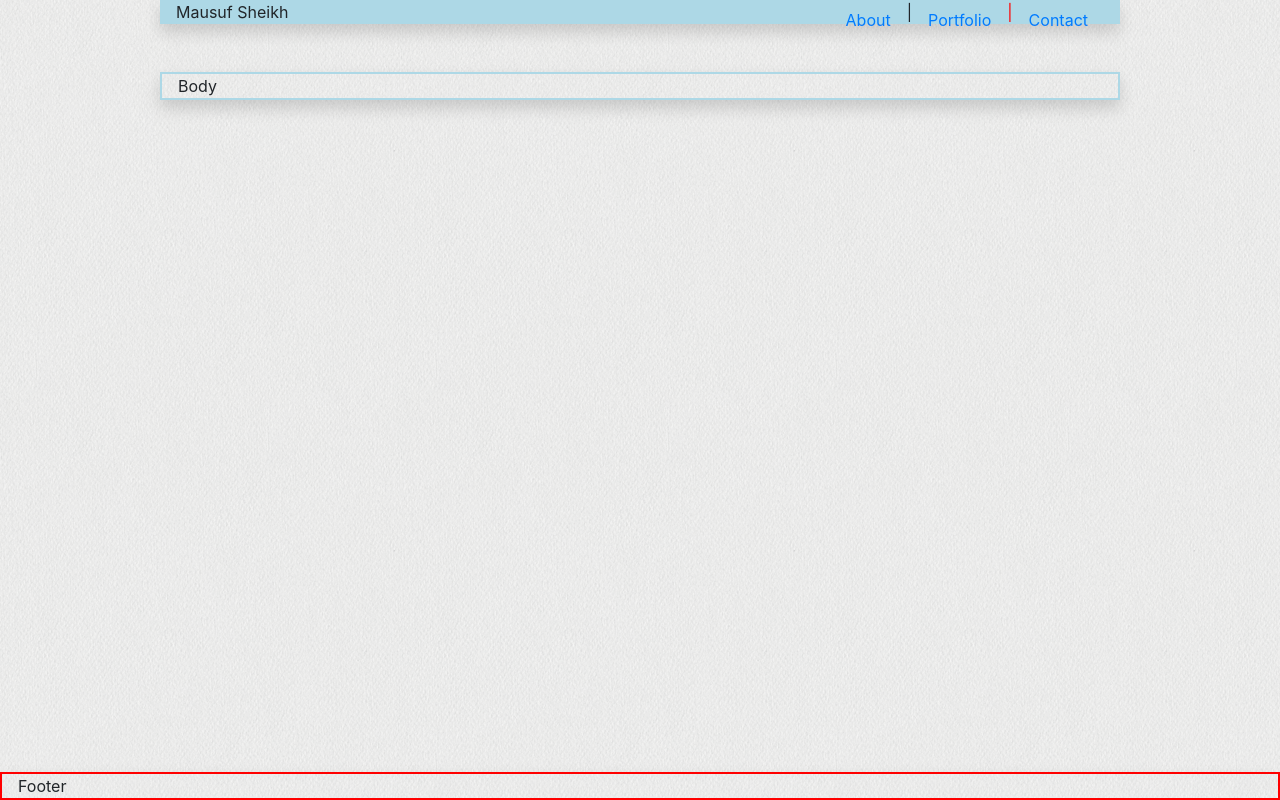
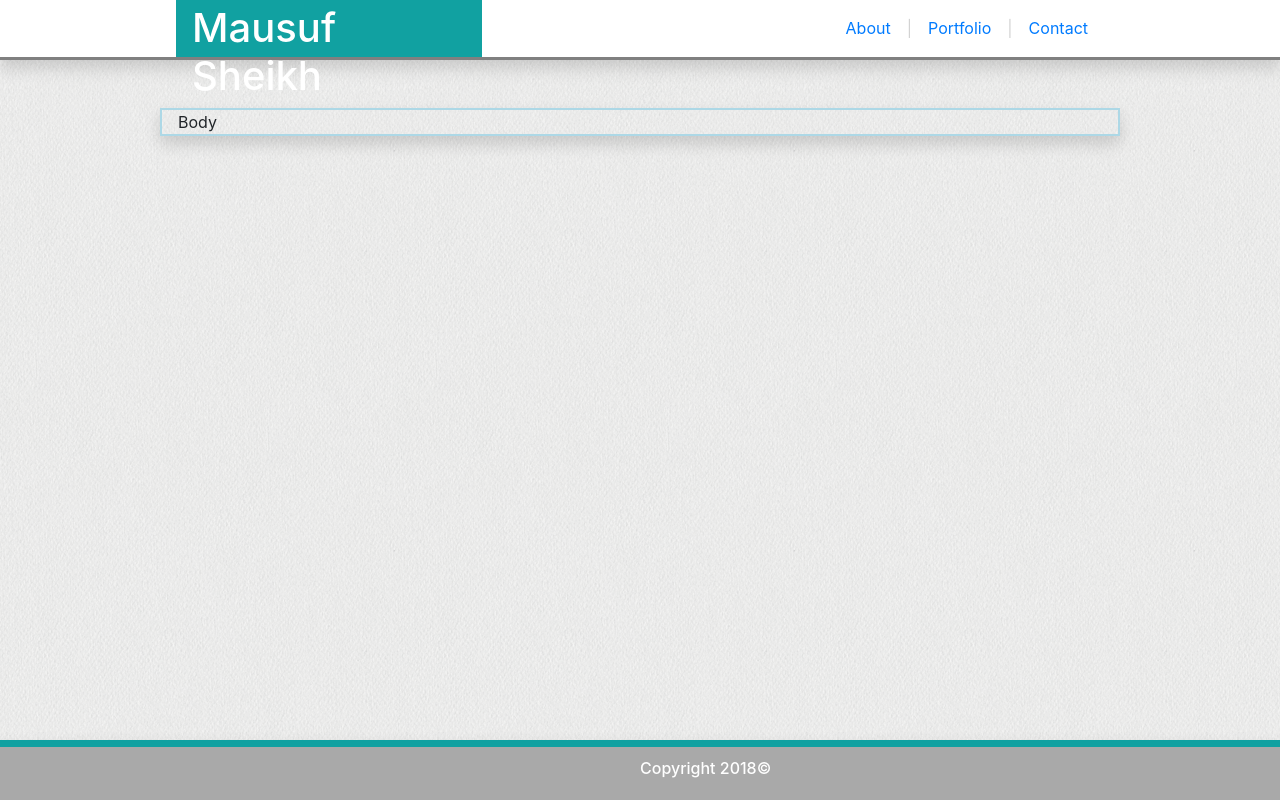
Before and after one commit to mausuf/Bootstrap-Portfolio, a plain HTML site: page index.html in a window 1280 px wide. Drawn offline with nearby package versions, Linux system fonts and the light colour scheme.

Commit message:
additional style

```diff
--- a/assets/css/style.css
+++ b/assets/css/style.css
@@ -6,11 +6,24 @@ body {
   width: 100%;
 }
 
+.my-header-class {
+  border-bottom: gray 3px solid
+}
 
 .my-index-class, .row  {
   border: 2px solid lightblue;
 }
 
 .my-footer-class {
-  border: 2px solid red;
+  background: darkgray;
+  border-top: 7px solid rgb(17,161,161);
+  height: 60px;
+  margin-left: 10%
+
 }
+
+.my-nav-sep {
+  color: lightgray;
+  font-size: 16px;
+  color
+}
--- a/index.html
+++ b/index.html
@@ -19,34 +19,38 @@
 
     <link rel="stylesheet" type="text/css" media="screen" href="assets/css/style.css" />
 
-    <title>Hello, world!</title>
+    <title>Mausuf Sheikh</title>
   </head>
   <body>
     <!-- Body Start -->
 
     <div class="container.fluid">
-        <div class="mx-auto px-3 sticky-top shadow" style="width: 960px; background: lightblue">Mausuf Sheikh
-          <ul class="nav float-right">
+      <div class="sticky-top shadow my-header-class" style="background:white; height:60px"> <!--This controls Header background-->
+        <div class="mx-auto px-3 sticky-top" style="width: 960px">
+          <div class="float-left" style="background: rgb(17, 161, 161); width:33%; height: 57px"><h1 style="color: white" class="px-3 py-1" >Mausuf Sheikh</h1></div>
+         <div class="float-right" style="height: 60px">
+          <ul class="nav my-auto pt-2">                                            <!--Why doesn't py-auto work?-->
             <li class="nav-item p-auto">
-              <a class="nav-link" href="#">About</a>
+              <a class="nav-link" href="index.html">About</a>
             </li>
-            <li><p>|</p></li>
+            <li><p class="pt-2 my-nav-sep">|</p></li>
             <li class="nav-item">
-              <a class="nav-link" href="#">Portfolio</a>
+              <a class="nav-link" href="portfolio.html">Portfolio</a>
             </li>
-            <li><p class="m-auto" style="color:red">|</p></li>
-            <li class="nav-item m-auto">
-              <a class="nav-link" href="#">Contact</a>
+            <li><p class="pt-2 my-nav-sep">|</p></li>
+            <li class="nav-item">
+              <a class="nav-link" href="contact.html">Contact</a>
             </li>
           </ul>
-
+          </div>
         </div>
+      </div>
 
 
         <div class="mx-auto px-3 my-5 position-relative shadow my-index-class" style="width: 960px">Body</div>
 
 
-        <div class="mx-auto px-3 fixed-bottom shadow my-footer-class">Footer</div>
+        <div class="mx-auto px-3 fixed-bottom shadow my-footer-class" style="color: white"><h6 style="margin-left: 50%; margin-top: 12px">Copyright 2018©</h6</div>
     </div>
 
     </div>
```
